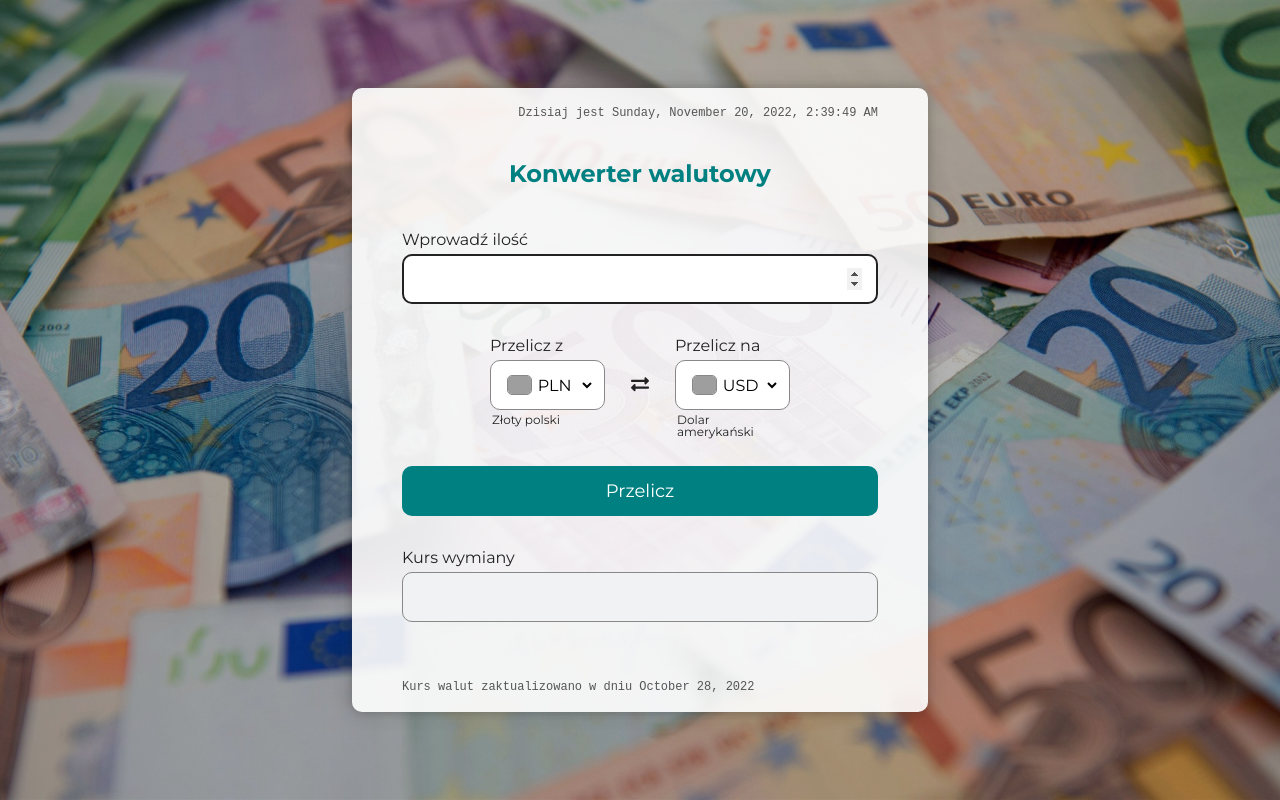
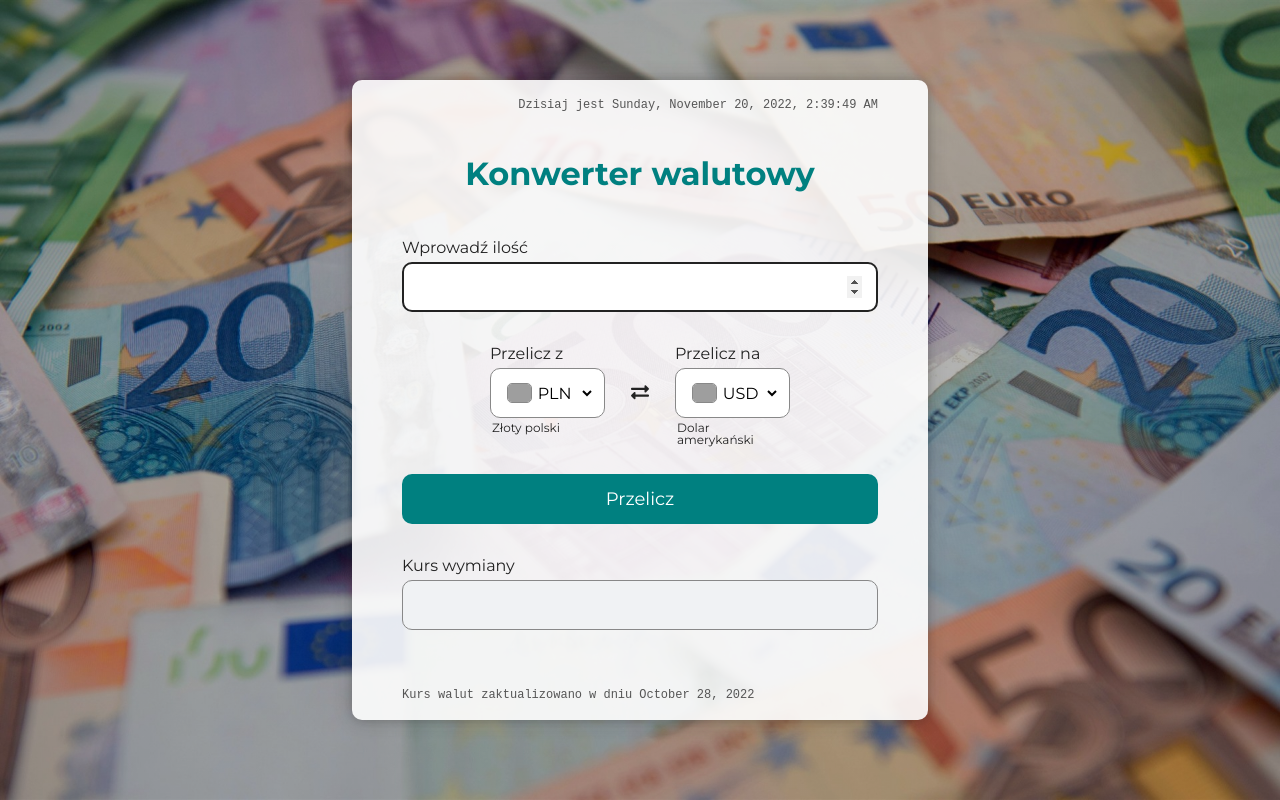
Before and after one commit to lkkolosowski/currency-converter-react, a React (Create React App) app: page / in a window 1280 px wide. Built offline with nearby package versions, Linux system fonts and the light colour scheme; grey boxes are pictures that could not be loaded; a web font is replaced by a local one.

Commit message:
styled title in mobile media query

```diff
--- a/src/Form/styled.js
+++ b/src/Form/styled.js
@@ -42,8 +42,11 @@ export const Title = styled.h1`
   text-align: center;
   color: #008080;
   margin: 0;
-  font-size: 24px;
   line-height: 2;
+
+  @media (max-width: 575px) {
+    font-size: 24px;
+  }
 `;
 
 export const Wrapper = styled.div`
```
